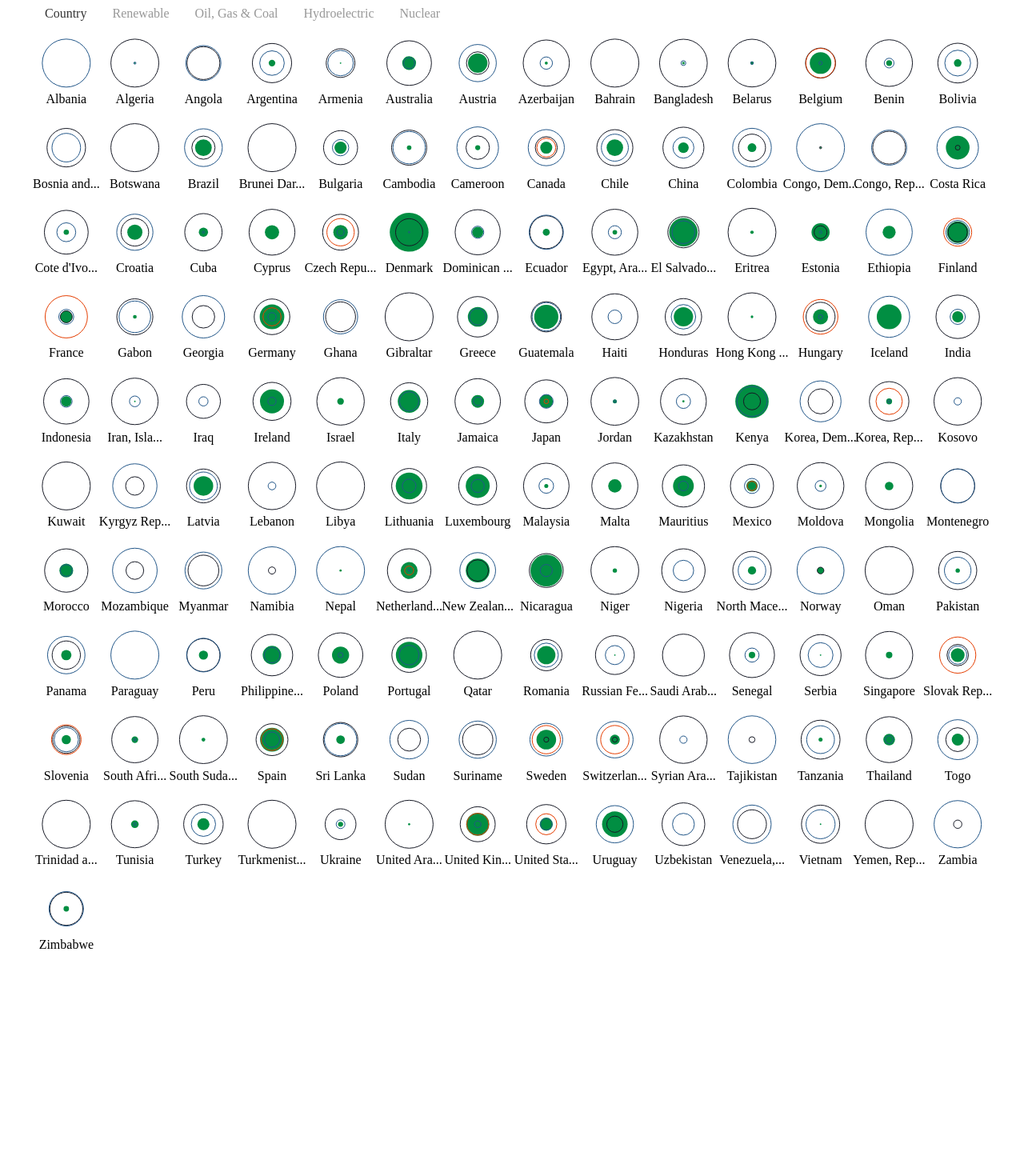
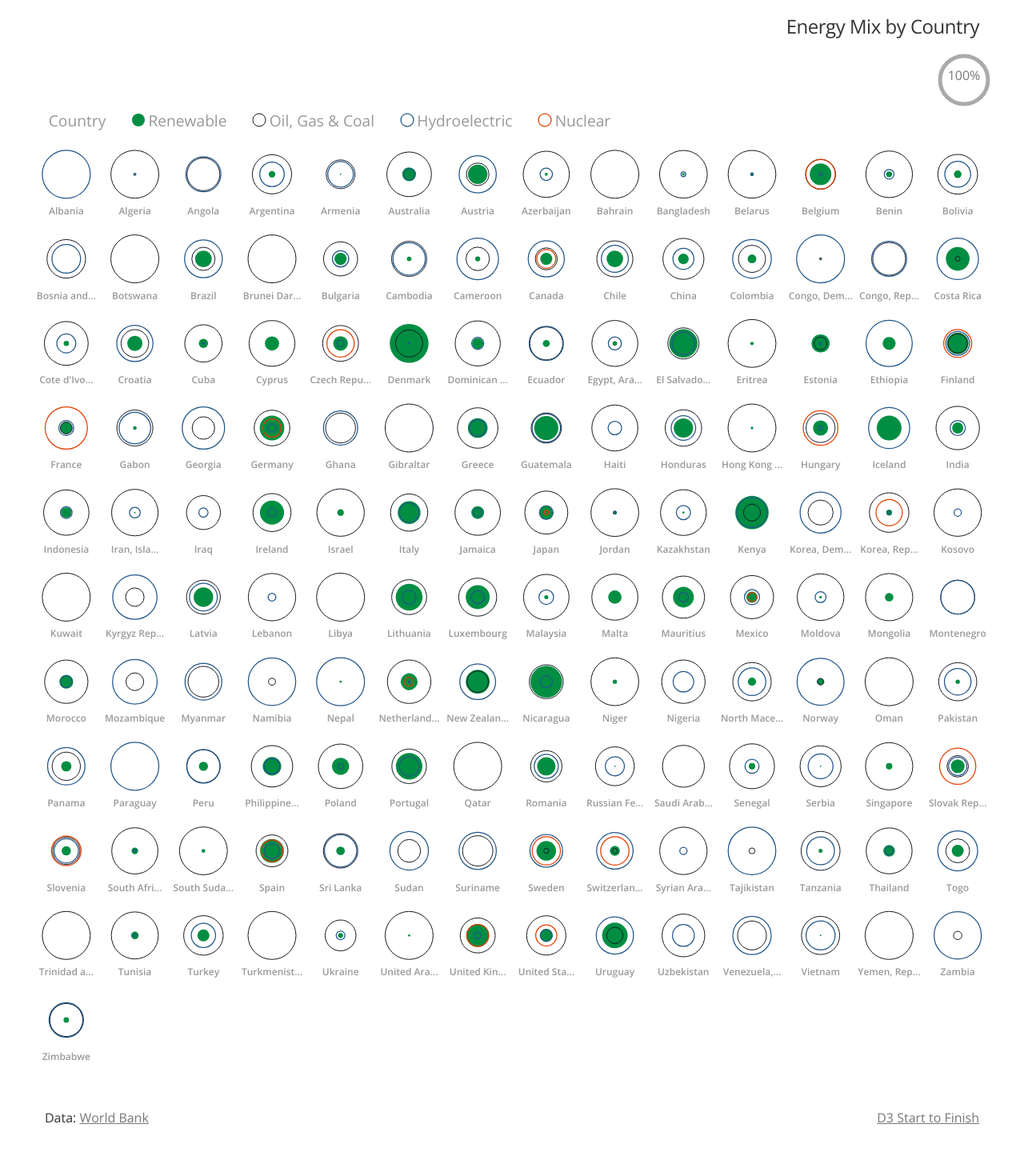
Before and after one commit to rubanyukm/Energy-Explorer, a plain HTML site: page index.html in a window 1280 px wide. Shown: the whole page at 80% size. Before the commit the page ends 1238 px from the top, so only its background shows below. Drawn offline with nearby package versions, Linux system fonts and the light colour scheme.

Commit message:
added style

```diff
--- a/css/style.css
+++ b/css/style.css
@@ -5,6 +5,24 @@
 
 .country .label {
     text-anchor: middle;
+    font-size: 0.75rem;
+    fill: #999;
+    font-weight: 600;
+    transition: fill 0.3s;
+}
+
+.country:hover .label {
+    fill: #333;
+}
+
+.flourish-popup-content {
+    font-size: 0.8rem;
+    color: #333;
+}
+
+.flourish-popup-content h3 {
+    text-align: center;
+    margin: 0.25rem 0;
 }
 
 circle.renewable {
@@ -19,13 +37,28 @@ circle.oilgascoal {
 circle.hydroelectric {
     fill: none;
     stroke: #235789;
+    stroke-width: 1.25;
     /*stroke-dasharray: 3, 1;*/
 }
 
 circle.nuclear {
     fill: none;
     stroke: #E53D00;
+    stroke-width: 1.25;
     /*stroke-dasharray: 3, 1;*/
+}
+
+#header {
+    font-size: 1.5rem;
+    letter-spacing: -0.03rem;
+    padding: 1rem;
+    text-align: right;
+}
+
+#footer {
+    padding: 1rem 1rem 2rem 1rem;
+    display: flex;
+    justify-content: space-between;
 }
 
 #wrapper {
@@ -35,7 +68,10 @@ circle.nuclear {
 
 body {
     background-color: F9FBF2;
+    font-family: 'Open Sans', sans-serif;
     cursor: default;
+    color: #333;
+    margin: 0;
 }
 
 .popup-center {
@@ -53,9 +89,55 @@ body {
 .menu .item {
     padding: 0 1rem;
     color: #333;
-    opacity: 0.5;
+    display: flex;
+    align-items: center;
 }
 
-.menu .item.selected, .menu .item:hover {
+.menu .item.selected, .menu .item:hover .label{
     opacity: 1;
 }
+
+.menu .item .label {
+    font-size: 1.2rem;
+    padding-left: 0.2rem;
+    opacity: 0.5;
+    transition: opacity 0.3s;
+}
+
+.menu {
+    font-size: 0.9rem;
+    display: flex;
+    align-items: center;
+}
+
+#controls {
+    display: flex;
+    justify-content: space-between;
+    align-items: center;
+    padding: 0.1rem;
+}
+
+.legend circle {
+    stroke: #aaa;
+    fill: none;
+    stroke-width: 5;
+}
+
+.legend text {
+    fill: #777;
+    text-anchor: middle;
+}
+
+a {
+    color: #777;
+    transition: opacity 0.3s;
+}
+
+a:hover {
+    opacity: 0.5
+}
+
+.legend {
+    display: flex;
+    justify-content: flex-end;
+}
--- a/index.html
+++ b/index.html
@@ -3,11 +3,21 @@
   <head>
     <meta charset="utf-8">
     <title>Energy mix by Country </title>
+    <link href="https://fonts.googleapis.com/css2?family=Open+Sans:wght@400;600&display=swap" rel="stylesheet">
     <link rel="stylesheet" href="css/style.css">
   </head>
 
   <body>
     <div id="wrapper">
+        <div id="header">Energy Mix by Country</div>
+    <div class="legend">
+        <svg width="70" height="70">
+            <g transform="translate(35,35)">
+            <circle></circle>
+            <text>100%</text>
+            </g>
+        </svg>
+    </div>
       <div id="controls">
         <div class="menu">
           <div class="items"></div>
@@ -17,6 +27,10 @@
         <svg width="1200" height="1200">
           <g id="chart"></g>
         </svg>
+      </div>
+      <div id="footer">
+        <div> Data: <a href="https://datacatalog.worldbank.org/dataset/world-development-indicators">World Bank</a></div>
+        <div><a href="https://www.createwithdata.com">D3 Start to Finish</a></div>
       </div>
     </div>
 
--- a/js/layout.js
+++ b/js/layout.js
@@ -25,12 +25,18 @@ function getTruncatedLabel(text) {
     return text.length <= 10 ? text : text.slice(0, 10) + '...'; //if the text is less than or equal to 10 characters, return the text, otherwise return the first 10 characters and add '...'
 }
 
+function getMaxRadius() {
+    let cellWidth = config.width / config.numColumns;
+    let maxRadius = 0.35 * cellWidth;
+    return maxRadius;
+}
+
 function layout(data) {
     let labelHeight = 20;
     let cellWidth = config.width / config.numColumns;
     let cellHeight = cellWidth + labelHeight;
 
-    let maxRadius = 0.35 * cellWidth;
+    let maxRadius = getMaxRadius();
 
     let radiusScale = d3.scaleSqrt()
         .domain([0, 100])
--- a/js/menu.js
+++ b/js/menu.js
@@ -21,6 +21,17 @@ let menuItems = [
     }
 ];
 
+function getCircle(id) {
+    let svg = '<svg width="18" height="18"><circle class="' + id + '" cx="9" cy="9" r="8"></circle></svg>';
+    return svg;
+}
+
+function getHtml(d) {
+    let circle = d.id === 'country' ? '' : getCircle(d.id);//if the id is country, circle is empty, if not circle is the id
+    let label = '<div class="label">' + d.label + '</div>';
+    return circle + label;
+}
+
 function handleMenuClick(e, d) {
     action('setSelectedIndicator', d.id);
 }
@@ -34,8 +45,6 @@ function updateMenu() {
         .classed('selected', function(d) {
             return state.selectedIndicator === d.id;
         })
-        .text(function(d) {
-            return d.label;
-        })
+        .html(getHtml)
         .on('click', handleMenuClick);
 }
--- a/js/update.js
+++ b/js/update.js
@@ -82,7 +82,13 @@ function updateChart() {
         .each(updateGroup);
 }
 
+function updateLegend() {
+    d3.select('.legend circle')
+        .attr('r', getMaxRadius());
+}
+
 function update() {
     updateChart();
     updateMenu();
+    updateLegend();
 }
```
